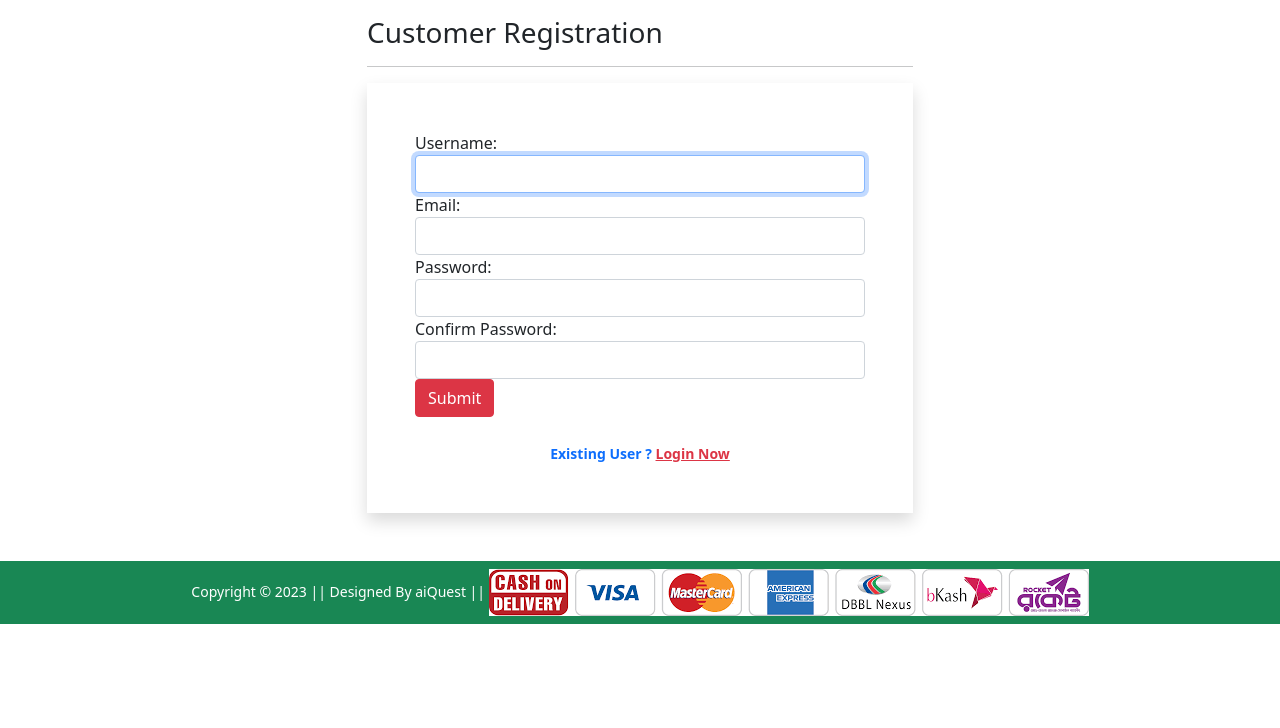
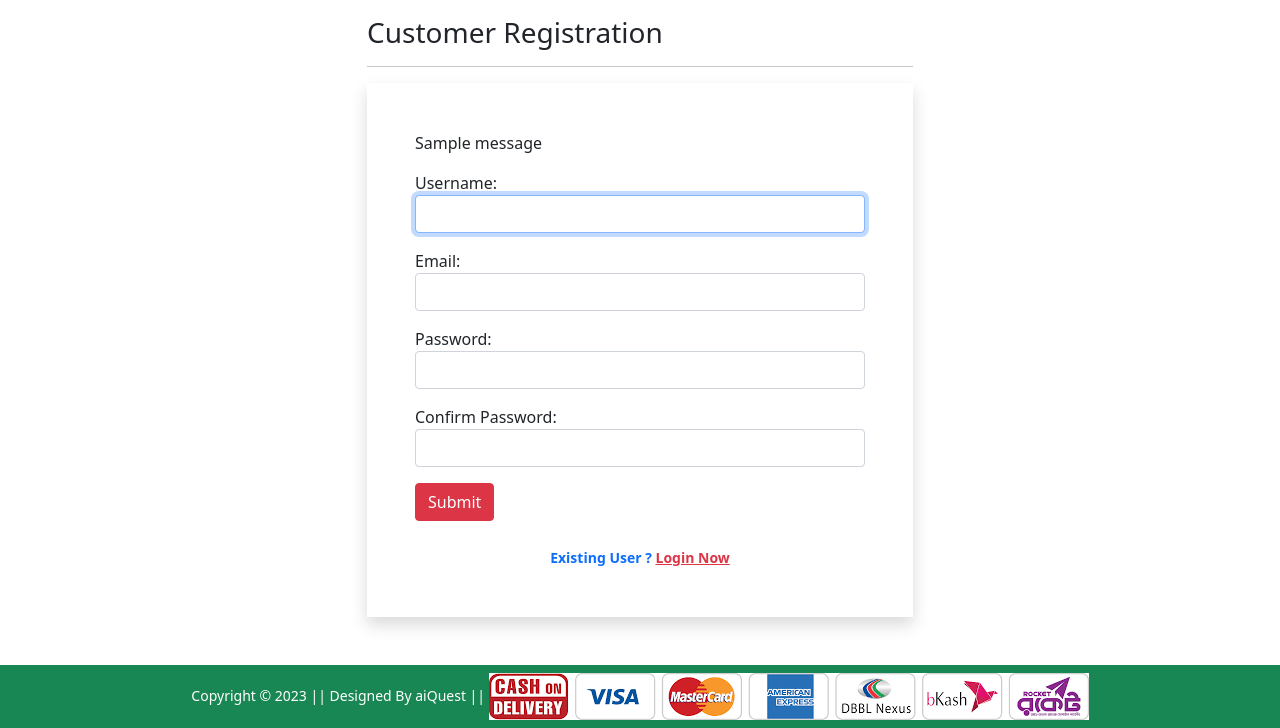
Before and after one commit to Hasan-TechNinja/Ecommerce, a Django app: page /registration/ in a window 1280 px wide. Shown: the part 80-808 px from the top of the page. Before the commit the page ends 704 px from the top, so only its background shows below. Run offline with Django 4.2, Linux system fonts and the light colour scheme; tables that the repository leaves empty hold one stand-in row (values such as "Sample post"); one stand-in notice (Sample message) is shown; some libraries are stand-ins or nearby versions.

Commit message:
update user creation form

```diff
--- a/Shop/templates/Shop/customerregistration.html
+++ b/Shop/templates/Shop/customerregistration.html
@@ -10,8 +10,15 @@
 
             <form action="" method="post" novalidate class="shadow p-5">
                 {% csrf_token %}
+                {% if messages %}
+                {% for message in messages %}
+                <p>{{message}}</p>
+                {% endfor %}
+                {% endif %}
                 {% for ucf in form %}
-                {{ucf.label_tag}} {{ucf}} <small>{{ucf.errors | striptags}}</small>
+                <div class='form-group mb-3'>
+                    {{ucf.label_tag}} {{ucf}} <small class = 'text_danger' >{{ucf.errors | striptags}}</small>
+                </div>
                 {% endfor %}
                 <div>
                     <button type="submit" class="btn btn-danger">Submit</button>
--- a/Shop/views.py
+++ b/Shop/views.py
@@ -2,6 +2,7 @@ from django.shortcuts import render
 from django.views import View
 from . models import Customer, Product, Cart, OrderPlaced
 from . forms import CustomerRegistrationForm
+from django.contrib import messages
 
 # Create your views here.
 class ProductView(View):
@@ -51,6 +52,7 @@ class CustomerRegistrationView(View):
   form = CustomerRegistrationForm(request.POST)
   if form.is_valid():
    form.save()
+   messages.success(request, 'Congratulation! succesfully Registration done')
   return render(request, 'Shop/customerregistration.html',{'form': form})
 
 def checkout(request):
```
Also changed, not shown: db.sqlite3.
